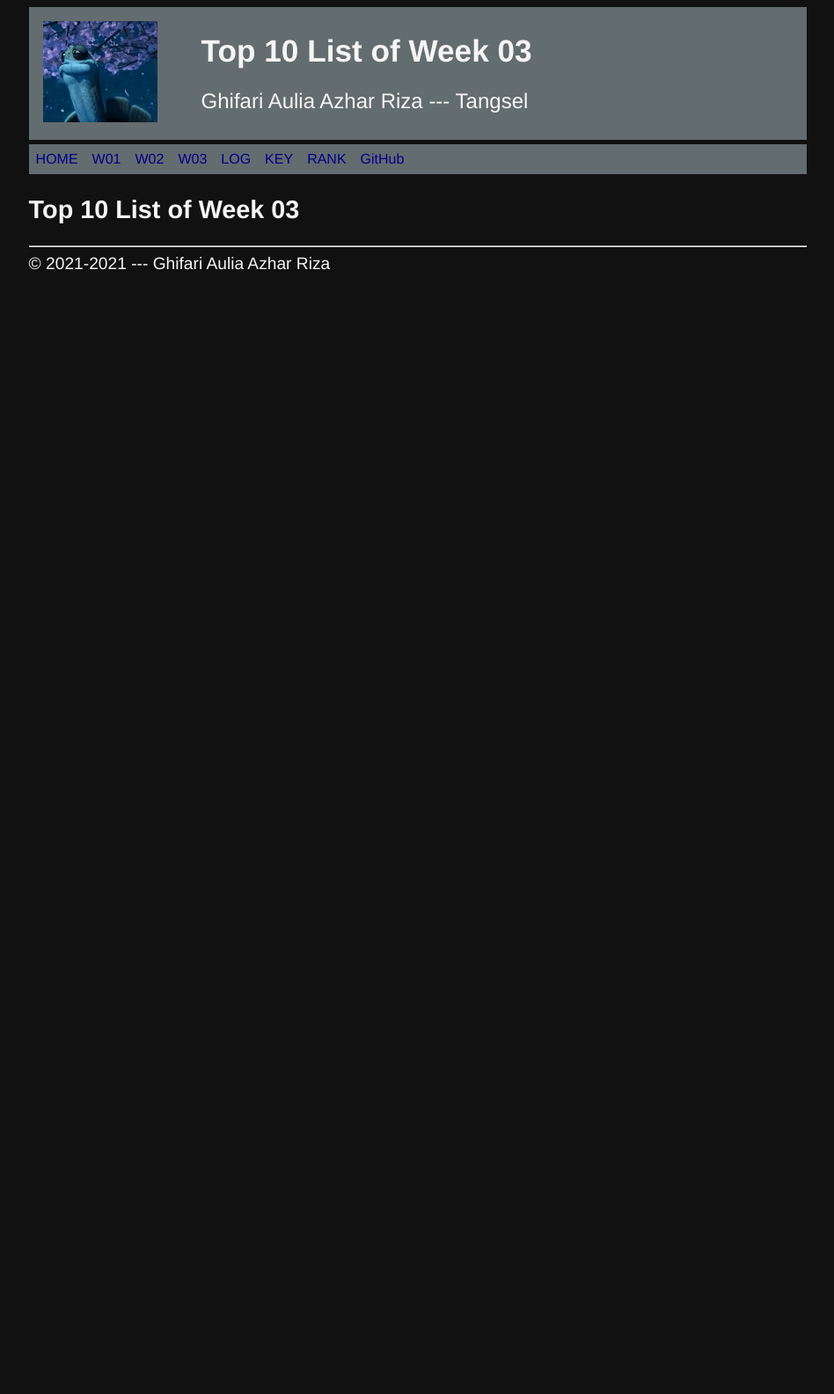
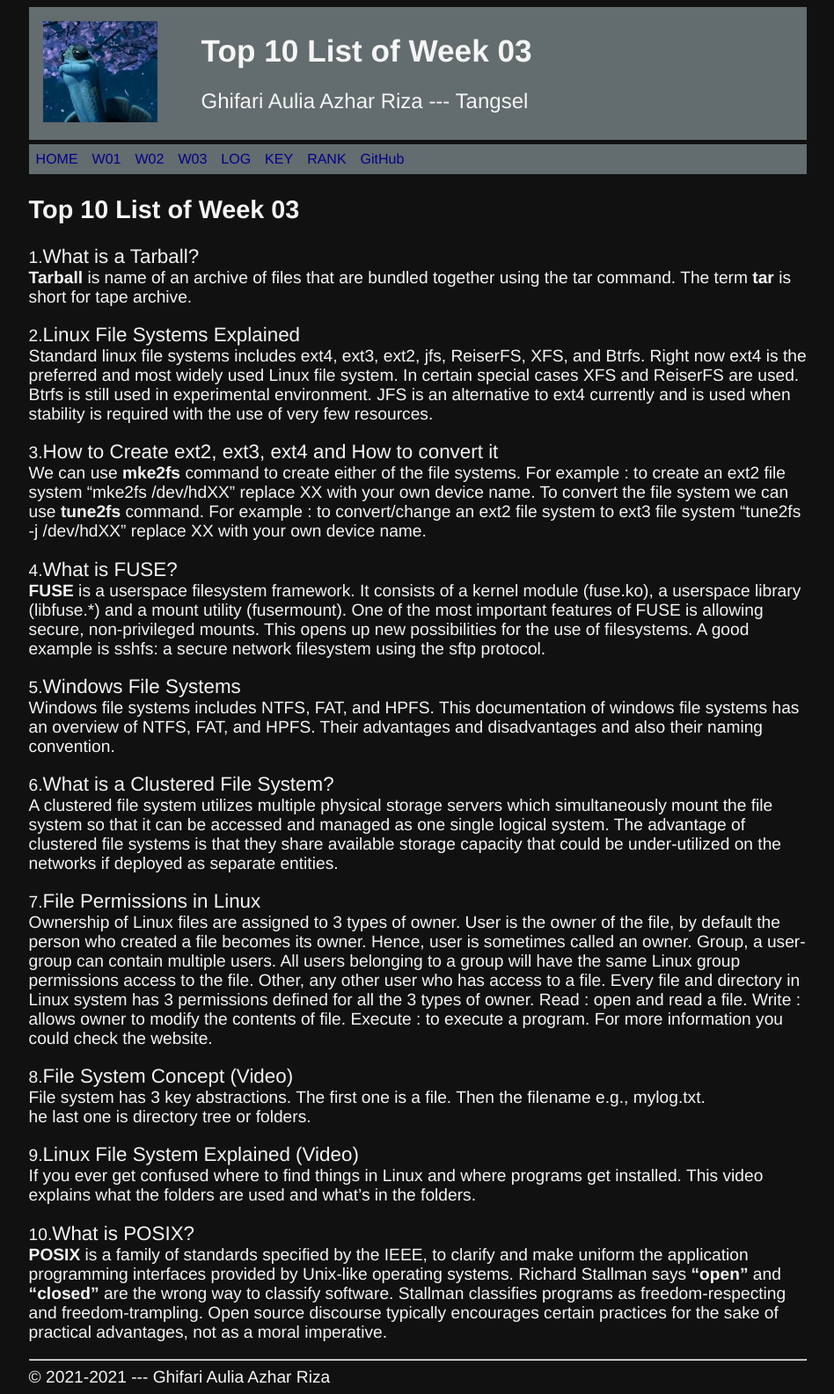
Before and after one commit to ghifariaulia/os211, a Jekyll site: the page built from w03.md, in a window 1280 px wide. Shown: the whole page at 88% size, without its empty margins (165-1113 px from the left). Built offline with Jekyll 4.4.1, drawn with Linux system fonts in a browser that asks for light colours; our own code applies the rules of GitHub Pages for plain Markdown files; before the commit the page ends 900 px from its top, so only the background shows below that.

Commit message:
OS211 ghifariaulia

```diff
--- a/TXT/mylog.txt
+++ b/TXT/mylog.txt
@@ -25,3 +25,4 @@ ZCZC W03 30 L18 update myscript.sh
 ZCZC W03 10 L19 Make SHA256SUM
 ZCZC W03 90 L05 GSGS related
 ZCZC W03 15 L14 Review last week top 10 list
+ZCZC W03 90 L15 Finalize W03 Top 10 List
--- a/w03.md
+++ b/w03.md
@@ -4,3 +4,51 @@ permalink: /W03/
 ---
 
 # Top 10 List of Week 03
+
+1.[What is a Tarball?](https://www.computerhope.com/jargon/t/tarball.htm)<br>
+ **Tarball** is name of an archive of files that are bundled together using the tar command. The term **tar** is short for tape archive.
+
+2.[Linux File Systems Explained](https://www.tecmint.com/linux-file-system-explained/)<br>
+Standard linux file systems includes ext4, ext3, ext2, jfs, ReiserFS, XFS, and Btrfs. Right now ext4 is the preferred and most widely
+used Linux file system. In certain special cases XFS and ReiserFS are used. Btrfs is still used in experimental environment. JFS is an
+alternative to ext4 currently and is used when stability is required with the use of very few resources.
+
+3.[How to Create ext2, ext3, ext4 and How to convert it](https://www.tecmint.com/what-is-ext2-ext3-ext4-and-how-to-create-and-convert-linux-file-systems/)<br>
+We can use **mke2fs** command to create either of the file systems. For example : to create an ext2 file system
+"mke2fs /dev/hdXX" replace XX with your own device name. To convert the file system we can use **tune2fs** command.
+For example : to convert/change an ext2 file system to ext3 file system "tune2fs -j /dev/hdXX" replace XX with your own device name.
+
+4.[What is FUSE?](https://www.kernel.org/doc/html/latest/filesystems/fuse.html)<br>
+**FUSE** is a userspace filesystem framework. It consists of a kernel module (fuse.ko), a userspace library (libfuse.*) and a mount utility
+(fusermount). One of the most important features of FUSE is allowing secure, non-privileged mounts. This opens up new possibilities for the use
+of filesystems. A good example is sshfs: a secure network filesystem using the sftp protocol.
+
+5.[Windows File Systems](https://docs.microsoft.com/en-us/troubleshoot/windows-client/backup-and-storage/fat-hpfs-and-ntfs-file-systems)<br>
+Windows file systems includes NTFS, FAT, and HPFS. This documentation of windows file systems has an overview of NTFS, FAT, and HPFS.
+Their advantages and disadvantages and also their naming convention.
+
+6.[What is a Clustered File System?](https://www.weka.io/learn/clustered-file-system/)<br>
+A clustered file system utilizes multiple physical storage servers which simultaneously mount the file system so that it can be accessed and
+managed as one single logical system. The advantage of clustered file systems is that they share available storage capacity that could be
+under-utilized on the networks if deployed as separate entities.
+
+7.[File Permissions in Linux](https://www.guru99.com/file-permissions.html)<br>
+Ownership of Linux files are assigned to 3 types of owner. User is the owner of the file, by default the person who created a file becomes
+its owner. Hence, user is sometimes called an owner. Group, a user-group can contain multiple users. All users belonging to a group will
+have the same Linux group permissions access to the file. Other, any other user who has access to a file. Every file and directory in Linux
+system has 3 permissions defined for all the 3 types of owner. Read : open and read a file. Write : allows owner to modify the contents of file.
+Execute : to execute a program. For more information you could check the website.
+
+8.[File System Concept (Video)](https://www.youtube.com/watch?v=mzUyMy7Ihk0)<br>
+File system has 3 key abstractions. The first one is a file. Then the filename e.g., mylog.txt. <br>
+he last one is directory tree or folders.
+
+9.[Linux File System Explained (Video)](https://www.youtube.com/watch?v=HbgzrKJvDRw)<br>
+If you ever get confused where to find things in Linux and where programs get installed. This video explains what the folders are used and
+what's in the folders.
+
+10.[What is POSIX?](https://opensource.com/article/19/7/what-posix-richard-stallman-explains)<br>
+**POSIX** is a family of standards specified by the IEEE, to clarify and make uniform the application programming interfaces provided by
+Unix-like operating systems. Richard Stallman says **"open"** and **"closed"** are the wrong way to classify software. Stallman classifies
+programs as freedom-respecting and freedom-trampling. Open source discourse typically encourages certain practices for the sake of practical
+advantages, not as a moral imperative.
```
Also changed, not shown: other parts of TXT/mylog.txt (+2 -2 lines), 3 other files.
